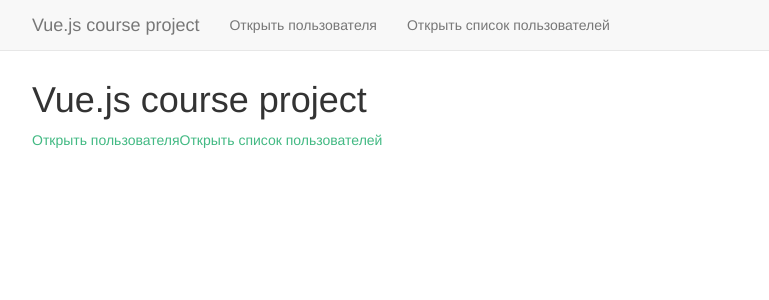
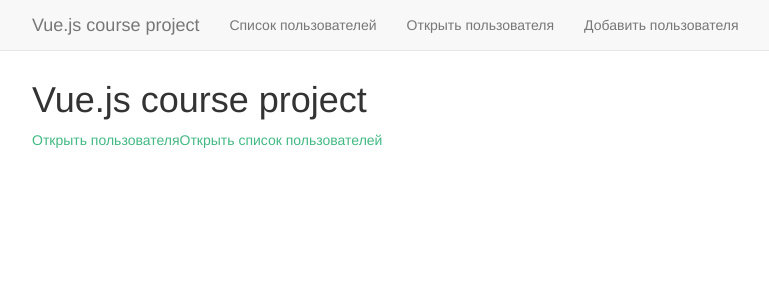
Before and after one commit to Alex-Sokolov/vue-course-project, a Vue app: page / in a window 1280 px wide. Shown: the top 300 px of the page, without its empty margins (38-807 px from the left). Built offline with nearby package versions, Linux system fonts and the light colour scheme; the HTML template or start-up script is replaced by a standard one.

Commit message:
Ссылка под добавление пользователя

```diff
--- a/src/App.vue
+++ b/src/App.vue
@@ -16,14 +16,19 @@
         </div>
         <div id="navbar" class="navbar-collapse collapse">
           <ul class="nav navbar-nav">
-            <router-link tag="li" to="/user" active-class="active">
+            <router-link tag="li" to="/list" active-class="active" exact>
+              <a>
+                Список пользователей
+              </a>
+            </router-link>
+            <router-link tag="li" to="/user" active-class="active" exact>
               <a>
                 Открыть пользователя
               </a>
             </router-link>
-            <router-link tag="li" to="/list" active-class="active">
+            <router-link tag="li" to="/user/new" active-class="active" exact>
               <a>
-                Открыть список пользователей
+                Добавить пользователя
               </a>
             </router-link>
           </ul>
```
